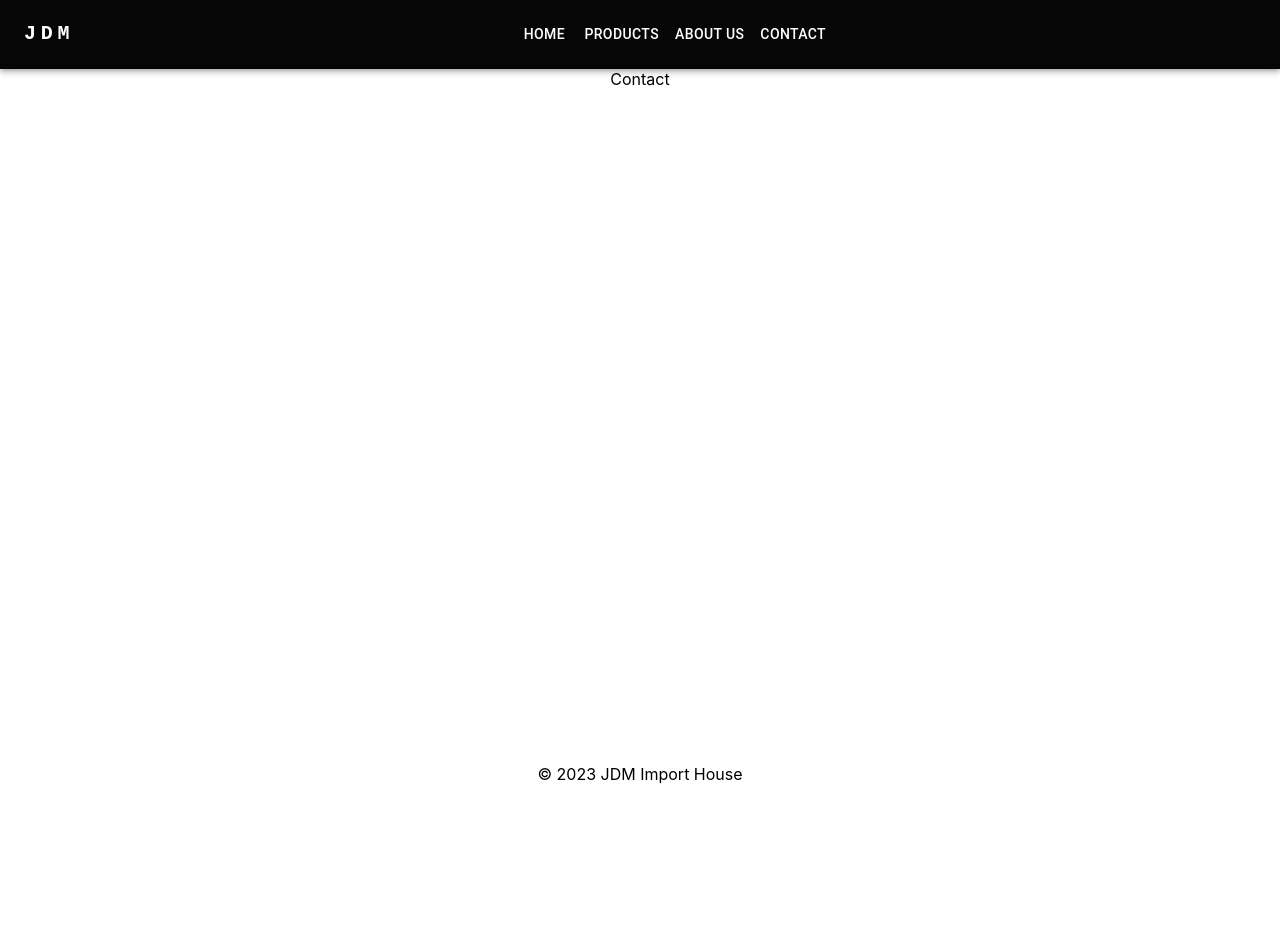
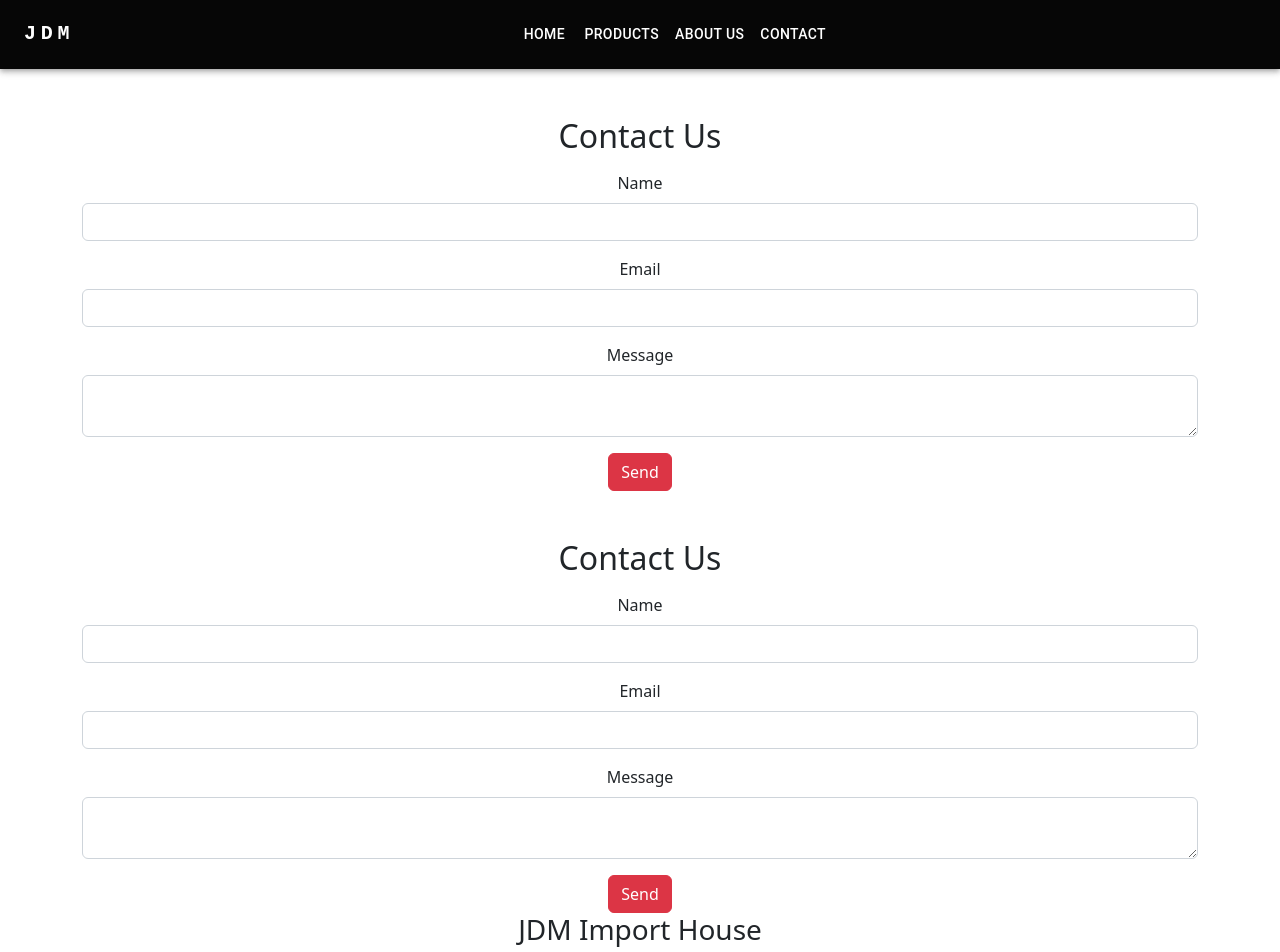
Before and after one commit to samkcrespo/auto-sales-site, a React (Create React App) app in the folder client/: page /contact in a window 1280 px wide. Shown: the top 952 px of the page. Before the commit the page ends 800 px from the top, so only its background shows below. Built offline with nearby package versions, Linux system fonts and the light colour scheme; no server answers.

Commit message:
carousel for home pg structure completed

```diff
--- a/client/package.json
+++ b/client/package.json
@@ -12,11 +12,16 @@
     "@fontsource/roboto": "^4.5.8",
     "@mui/icons-material": "^5.11.11",
     "@mui/material": "^5.11.14",
+    "@mui/styles": "^5.11.13",
     "@testing-library/jest-dom": "^5.13.0",
     "@testing-library/react": "^11.2.7",
     "@testing-library/user-event": "^12.8.3",
+    "bootstrap": "^5.2.3",
     "react": "^17.0.2",
     "react-dom": "^17.0.2",
+    "react-icons": "^4.8.0",
+    "react-material-ui-carousel": "^3.4.2",
+    "react-multi-carousel": "^2.8.2",
     "react-router": "^6.9.0",
     "react-router-dom": "^6.9.0",
     "react-scripts": "4.0.3",
--- a/client/src/App.css
+++ b/client/src/App.css
@@ -21,3 +21,9 @@
 .App-link {
   color: #61dafb;
 }
+
+.social-icons {
+  display: inline-block !important;
+  padding-right: 15px;
+  padding-left: 15px;
+}
--- a/client/src/App.js
+++ b/client/src/App.js
@@ -9,8 +9,8 @@ import { ThemeProvider, createTheme } from "@mui/material/styles";
 import theme from "./theme";
 import ProductsContainer from './components/ProductsContainer';
 import { Route, Routes } from "react-router-dom";
-import Contact from './components/Contact';
-
+import ContactForm from './components/ContactForm';
+import '../node_modules/bootstrap/dist/css/bootstrap.min.css'
 function App() {
   const appliedTheme = createTheme(theme);
   const [products, setProducts] = useState([]);
@@ -39,9 +39,11 @@ function App() {
               }
             />
             <Route path="/products" element={<ProductsContainer />} />
-            <Route path="/contact" element={<Contact/>} />
+            <Route path="/contact" element={<ContactForm/>} />
+
 
       </Routes>
+      <ContactForm />
       <Footer />
     </div>
   );
--- a/client/src/components/Contact.js
+++ /dev/null
@@ -1,9 +0,0 @@
-import React from 'react'
-
-function Contact() {
-  return (
-    <div>Contact</div>
-  )
-}
-
-export default Contact
--- /dev/null
+++ b/client/src/components/ContactForm.js
@@ -0,0 +1,50 @@
+import React from 'react'
+
+
+
+const ContactForm = () => {
+
+  const [formStatus, setFormStatus] = React.useState('Send')
+
+  const onSubmit = (e) => {
+    e.preventDefault()
+    setFormStatus('Submitting...')
+    const { name, email, message } = e.target.elements
+    let conFom = {
+      name: name.value,
+      email: email.value,
+      message: message.value,
+    }
+    console.log(conFom)
+  }
+
+  return (
+    <div className="container mt-5">
+      <h2 className="mb-3">Contact Us</h2>
+      <form onSubmit={onSubmit}>
+        <div className="mb-3">
+          <label className="form-label" htmlFor="name">
+            Name
+          </label>
+          <input className="form-control" type="text" id="name" required />
+        </div>
+        <div className="mb-3">
+          <label className="form-label" htmlFor="email">
+            Email
+          </label>
+          <input className="form-control" type="email" id="email" required />
+        </div>
+        <div className="mb-3">
+          <label className="form-label" htmlFor="message">
+            Message
+          </label>
+          <textarea className="form-control" id="message" required />
+        </div>
+        <button className="btn btn-danger" type="submit">
+          {formStatus}
+        </button>
+      </form>
+    </div>
+  )
+}
+export default ContactForm
--- a/client/src/components/Footer.js
+++ b/client/src/components/Footer.js
@@ -1,11 +1,30 @@
 import React from 'react'
+import { BiEnvelope } from "react-icons/bi";
 
 function Footer() {
+  let date = new Date();
+  let year = date.getFullYear();
   return (
-    <div>  <footer style={{textAlign: "center", position: "fixed",
-    bottom: "0", width: "100%"}}>
-        <p className='footer'>© 2023 JDM Import House</p>
-    </footer></div>
+   <div>
+        <h3>JDM Import House</h3>
+
+        <h3>Copyright © {year}</h3>
+
+
+          <ul className="footer-icons">
+          <li className="social-icons">
+            <a
+              href="mailto:samkcrespo@gmail.com"
+              style={{ color: "white" }}
+              target="_blank"
+              rel="noopener noreferrer"
+            >
+              <BiEnvelope />
+            </a>
+          </li>
+        </ul>
+
+  </div>
   )
 }
 
--- a/client/src/components/Home.js
+++ b/client/src/components/Home.js
@@ -1,9 +1,13 @@
 import React from 'react'
 import jdmLogo from '../images/jdmLogo.png';
+import Slideshow from './Slideshow';
+
 
 function Home() {
   return (
-    <div><img src={jdmLogo} alt="JDM Import House Logo"/></div>
+    <div><img src={jdmLogo} alt="JDM Import House Logo"/>
+    <Slideshow />
+    </div>
   )
 }
 
--- /dev/null
+++ b/client/src/components/Slideshow.js
@@ -0,0 +1,98 @@
+import React from 'react'
+import Carousel from "react-multi-carousel";
+import "react-multi-carousel/lib/styles.css";
+import { useHistory } from "react-router-dom";
+
+
+function Slideshow() {
+   //Hard coding for testing purposes, will be dynamic
+  const products = [
+      {
+      title: "Honda",
+      image: "https://bringatrailer.com/wp-content/uploads/2017/07/t.jpg"
+      },
+      {
+      title: "Miata",
+      image: "https://tse4.mm.bing.net/th?id=OIP.5qQkq1B2vyYI8JRkq31qUQHaEK&pid=Api&P=0"
+      },
+      {
+        title: "Honda",
+        image: "https://bringatrailer.com/wp-content/uploads/2017/07/t.jpg"
+        },
+        {
+        title: "Miata",
+        image: "https://tse4.mm.bing.net/th?id=OIP.5qQkq1B2vyYI8JRkq31qUQHaEK&pid=Api&P=0"
+        },
+        {
+          title: "Honda",
+          image: "https://bringatrailer.com/wp-content/uploads/2017/07/t.jpg"
+          },
+          {
+          title: "Miata",
+          image: "https://tse4.mm.bing.net/th?id=OIP.5qQkq1B2vyYI8JRkq31qUQHaEK&pid=Api&P=0"
+          },
+          {
+            title: "Honda",
+            image: "https://bringatrailer.com/wp-content/uploads/2017/07/t.jpg"
+            },
+            {
+            title: "Miata",
+            image: "https://tse4.mm.bing.net/th?id=OIP.5qQkq1B2vyYI8JRkq31qUQHaEK&pid=Api&P=0"
+            },
+    ]
+
+    const productImages = products.map(product => {
+        return <div key={product.id} ><img onClick="" id={product.id} style={{width: "400px", height: "300px", margin: 0}} src={product.image} alt={product.title}/></div>
+    })
+
+
+    // function handleClick(e) {
+    //   history.push(`/products/${e.target.id}`)
+    // }
+
+    const responsive = {
+        desktop: {
+          breakpoint: { max: 3000, min: 1024 },
+          items: 4,
+          slidesToSlide: 3 // optional, default to 1.
+        },
+        tablet: {
+          breakpoint: { max: 1024, min: 464 },
+          items: 3,
+          slidesToSlide: 2 // optional, default to 1.
+        },
+        mobile: {
+          breakpoint: { max: 464, min: 0 },
+          items: 1,
+          slidesToSlide: 1 // optional, default to 1.
+        }
+      };
+
+
+  return (
+    <div className='slideshow'>
+      <Carousel
+        swipeable={false}
+        draggable={false}
+        showDots={true}
+        responsive={responsive}
+        ssr={true} // means to render carousel on server-side.
+        infinite={true}
+        autoPlay={true}
+        autoPlaySpeed={1800}
+        keyBoardControl={true}
+        customTransition="all .5"
+        transitionDuration={1000}
+        containerClass="carousel-container"
+        removeArrowOnDeviceType={["tablet", "mobile"]}
+        // deviceType={this.props.deviceType}
+        dotListClass="custom-dot-list-style"
+        itemClass="carousel-item-padding-40-px"
+    >
+        {productImages}
+    </Carousel>
+    </div>
+  )
+}
+
+export default Slideshow
```
Also changed, not shown: 1 other file (tests, documents, lock files or other folders).
